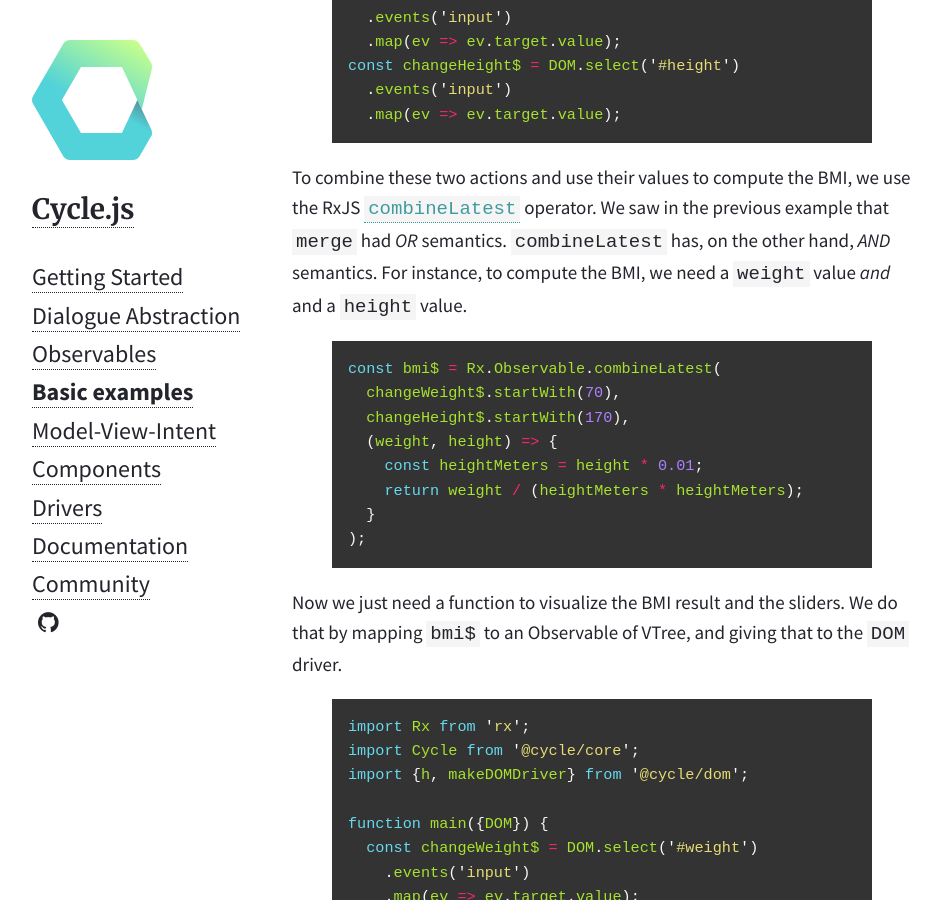
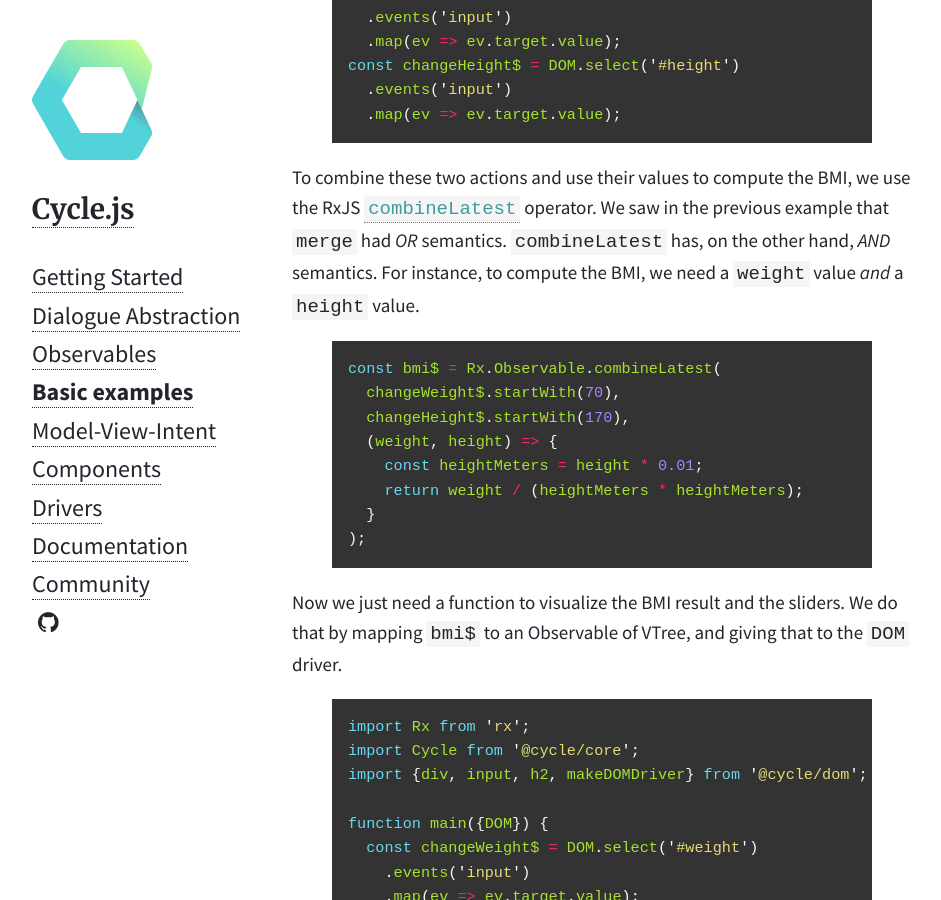
Before and after one commit to cyclejs/old-website, a Jekyll site: the page built from _posts/2015-01-28-basic-examples.md, in a window 1280 px wide and 900 px high, scrolled down 12442 px. Shown: the whole window, without its empty margins (168-1109 px from the left). Built offline with Jekyll 4.4.1, drawn with Linux system fonts in a browser that asks for light colours; nearby versions of some CDN libraries.

Commit message:
Fix some typos

```diff
--- a/_posts/2015-01-28-basic-examples.md
+++ b/_posts/2015-01-28-basic-examples.md
@@ -386,7 +386,7 @@ const changeHeight$ = DOM.select('#height')
   .map(ev => ev.target.value);
 {% endhighlight %}
 
-To combine these two actions and use their values to compute the BMI, we use the RxJS [`combineLatest`](http://reactivex.io/documentation/operators/combinelatest.html) operator. We saw in the previous example that `merge` had *OR* semantics. `combineLatest` has, on the other hand, *AND* semantics. For instance, to compute the BMI, we need a `weight` value *and* and a `height` value.
+To combine these two actions and use their values to compute the BMI, we use the RxJS [`combineLatest`](http://reactivex.io/documentation/operators/combinelatest.html) operator. We saw in the previous example that `merge` had *OR* semantics. `combineLatest` has, on the other hand, *AND* semantics. For instance, to compute the BMI, we need a `weight` value *and* a `height` value.
 
 {% highlight js %}
 const bmi$ = Rx.Observable.combineLatest(
@@ -404,7 +404,7 @@ Now we just need a function to visualize the BMI result and the sliders. We do t
 {% highlight js %}
 import Rx from 'rx';
 import Cycle from '@cycle/core';
-import {h, makeDOMDriver} from '@cycle/dom';
+import {div, input, h2, makeDOMDriver} from '@cycle/dom';
 
 function main({DOM}) {
   const changeWeight$ = DOM.select('#weight')
@@ -467,7 +467,7 @@ Below is the program that uses `state$` to render all dynamic values correctly t
 {% highlight js %}
 import Rx from 'rx';
 import Cycle from '@cycle/core';
-import {h, makeDOMDriver} from '@cycle/dom';
+import {div, input, h2, makeDOMDriver} from '@cycle/dom';
 
 function main({DOM}) {
   const changeWeight$ = DOM.select('#weight')
```
